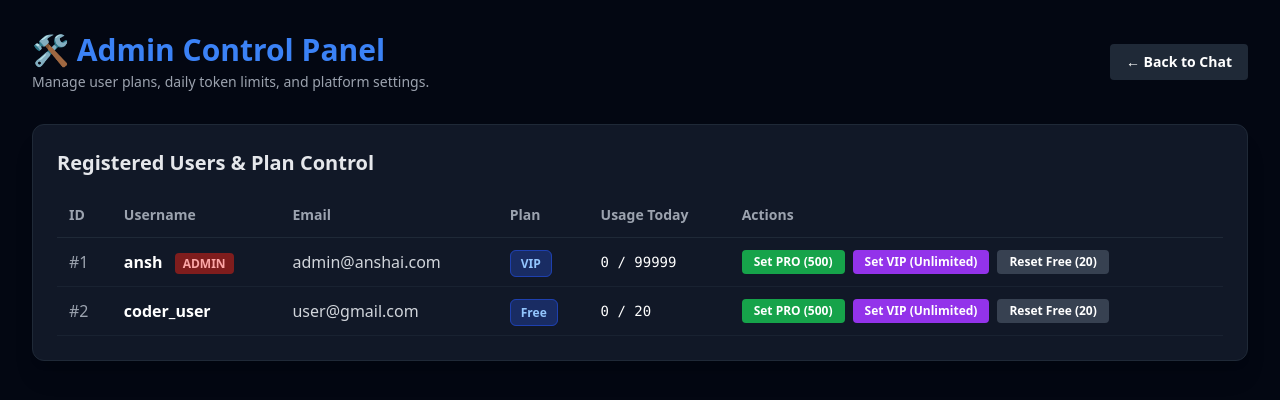
After one commit to anshxmodzyt-cmd/Aiiiiiiiiiii, a FastAPI app: page /admin in a window 1280 px wide. The commit adds this page. Shown: the top 400 px of the page. Run offline with FastAPI, Linux system fonts and the light colour scheme; data comes from the database, SQL or seed files in the repository; some libraries are stand-ins or nearby versions.

Commit message:
Add files via upload

```diff
--- /dev/null
+++ b/templates/admin.html
@@ -0,0 +1,64 @@
+<!DOCTYPE html>
+<html lang="en">
+<head>
+    <meta charset="UTF-8">
+    <title>Admin Dashboard - Ansh-AI</title>
+    <script src="https://cdn.tailwindcss.com"></script>
+</head>
+<body class="bg-gray-950 text-white p-8 font-sans">
+    <div class="flex justify-between items-center mb-8">
+        <div>
+            <h1 class="text-3xl font-bold text-blue-500">🛠️ Admin Control Panel</h1>
+            <p class="text-gray-400 text-sm mt-1">Manage user plans, daily token limits, and platform settings.</p>
+        </div>
+        <a href="/" class="bg-gray-800 hover:bg-gray-700 px-4 py-2 rounded font-semibold text-sm">← Back to Chat</a>
+    </div>
+
+    <div class="bg-gray-900 p-6 rounded-xl border border-gray-800 shadow-xl">
+        <h2 class="text-xl font-semibold mb-4 text-gray-200">Registered Users & Plan Control</h2>
+        <table class="w-full text-left border-collapse">
+            <thead>
+                <tr class="border-b border-gray-800 text-gray-400 text-sm">
+                    <th class="p-3">ID</th>
+                    <th class="p-3">Username</th>
+                    <th class="p-3">Email</th>
+                    <th class="p-3">Plan</th>
+                    <th class="p-3">Usage Today</th>
+                    <th class="p-3">Actions</th>
+                </tr>
+            </thead>
+            <tbody>
+                {% for u in users %}
+                <tr class="border-b border-gray-800/60 hover:bg-gray-800/40 transition">
+                    <td class="p-3 text-gray-400">#{{ u[0] }}</td>
+                    <td class="p-3 font-bold text-white">{{ u[1] }} {% if u[6] == 1 %}<span class="bg-red-900 text-red-300 text-xs px-2 py-0.5 rounded ml-2">ADMIN</span>{% endif %}</td>
+                    <td class="p-3 text-gray-300">{{ u[2] }}</td>
+                    <td class="p-3"><span class="bg-blue-900/60 text-blue-300 px-2.5 py-1 rounded-md text-xs font-bold border border-blue-800">{{ u[3] }}</span></td>
+                    <td class="p-3 font-mono text-sm">{{ u[5] }} / {{ u[4] }}</td>
+                    <td class="p-3 flex gap-2">
+                        <button onclick="updatePlan({{ u[0] }}, 'PRO', 500)" class="bg-green-600 hover:bg-green-700 px-3 py-1 text-xs rounded font-bold transition">Set PRO (500)</button>
+                        <button onclick="updatePlan({{ u[0] }}, 'VIP', 99999)" class="bg-purple-600 hover:bg-purple-700 px-3 py-1 text-xs rounded font-bold transition">Set VIP (Unlimited)</button>
+                        <button onclick="updatePlan({{ u[0] }}, 'Free', 20)" class="bg-gray-700 hover:bg-gray-600 px-3 py-1 text-xs rounded font-bold transition">Reset Free (20)</button>
+                    </td>
+                </tr>
+                {% endfor %}
+            </tbody>
+        </table>
+    </div>
+
+    <script>
+        async function updatePlan(userId, planName, limit) {
+            const res = await fetch('/api/admin/update-plan', {
+                method: 'POST',
+                headers: {'Content-Type': 'application/json'},
+                body: JSON.stringify({ user_id: userId, new_plan: planName, new_limit: limit })
+            });
+            const data = await res.json();
+            if(data.status === 'success') {
+                alert('User plan updated successfully!');
+                location.reload();
+            }
+        }
+    </script>
+</body>
+</html>
```
Also changed, not shown: templates/index.html (+58 -0 lines).
